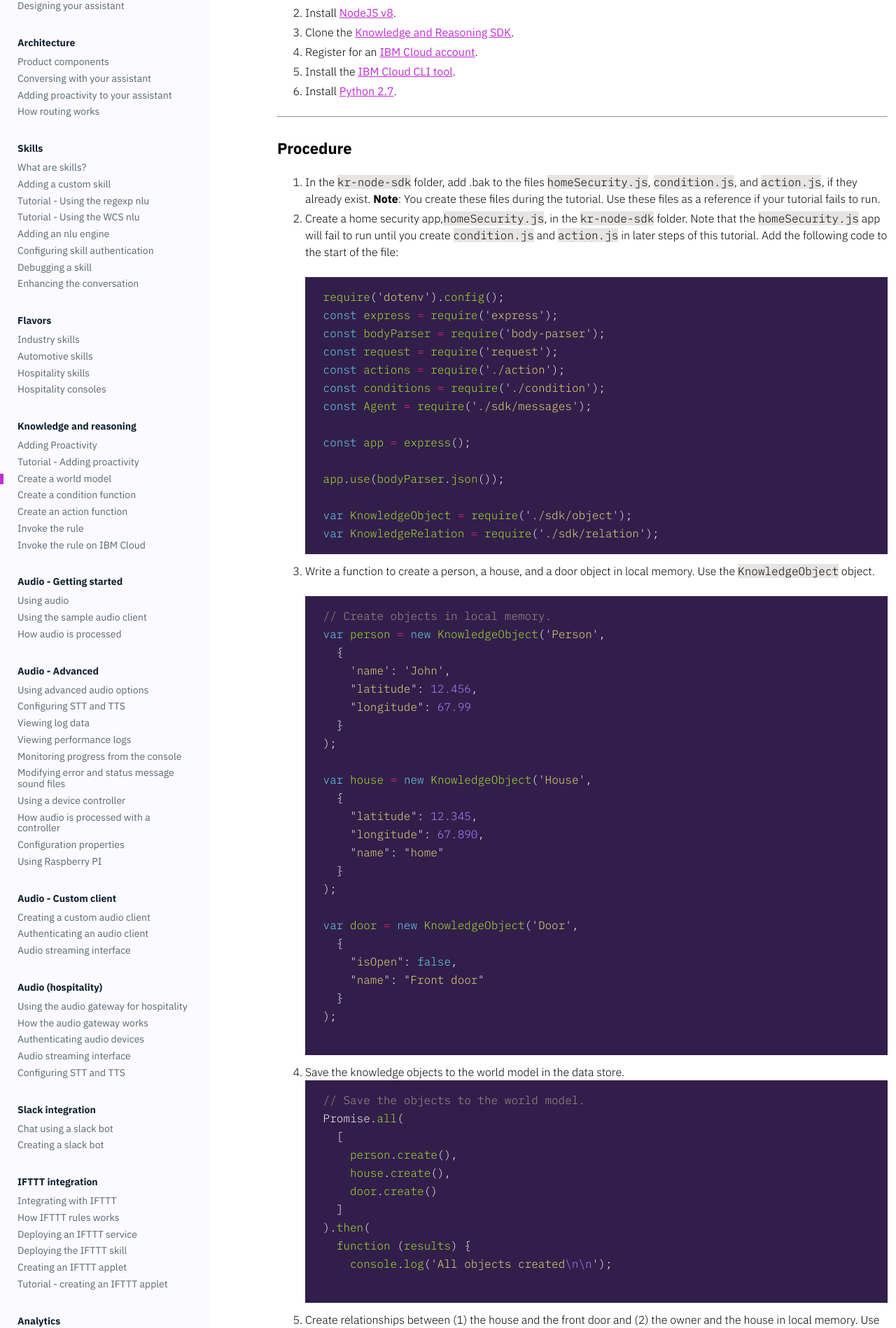
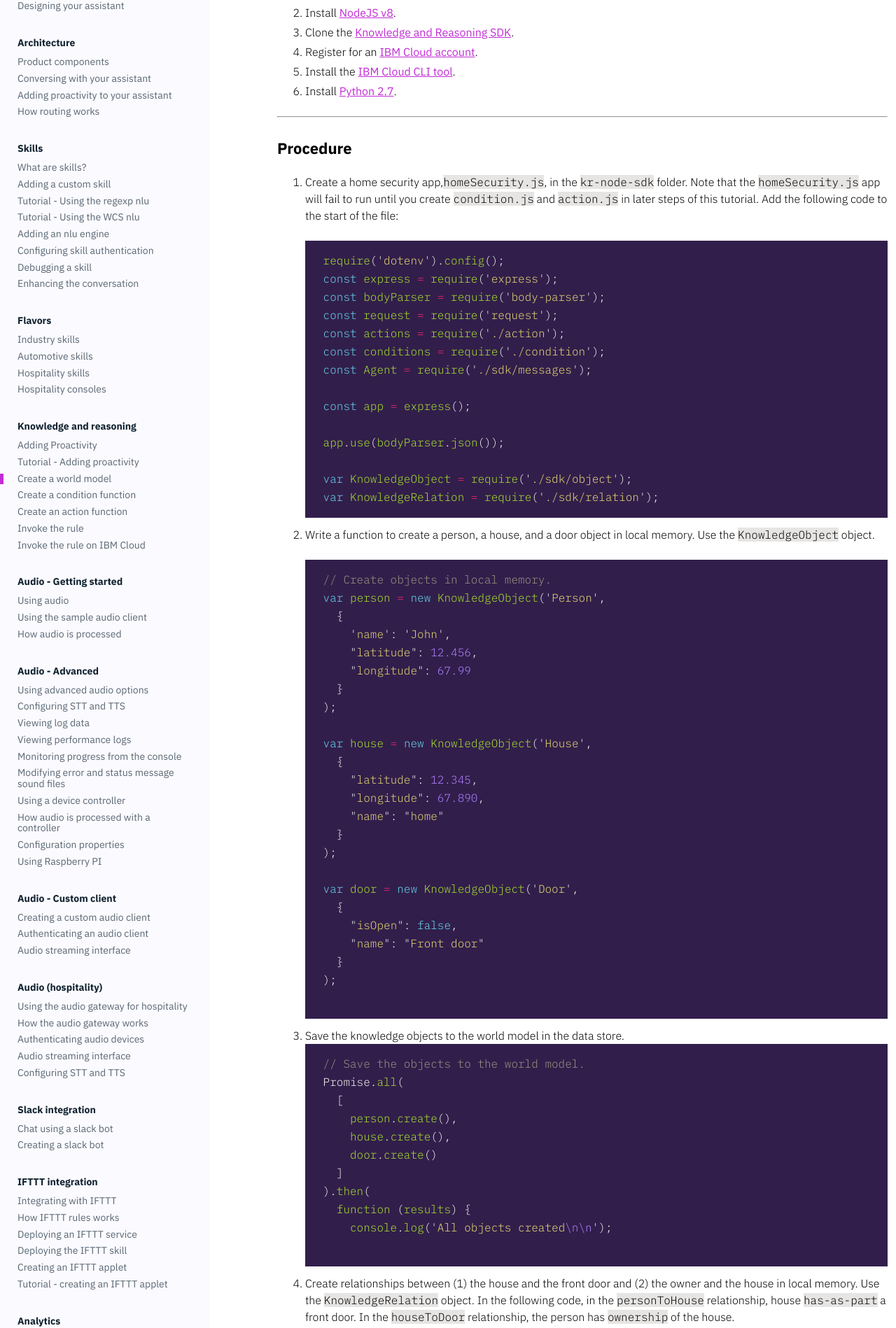
Before and after one commit to Watson-Personal-Assistant/developer, a Jekyll site: the page built from _content/knowledge/create-objects.md, in a window 1280 px wide. Shown: the part 352-2250 px from the top of the page at 70% size. Built offline with Jekyll 4.4.1, drawn with Linux system fonts in a browser that asks for light colours; some web fonts are replaced.

Commit message:
Remove reference to the sample files

````diff
--- a/_content/knowledge/create-objects.md
+++ b/_content/knowledge/create-objects.md
@@ -18,8 +18,7 @@
 ---
 ### Procedure
 
-1. In the `kr-node-sdk` folder, add .bak to the files `homeSecurity.js`, `condition.js`, and `action.js`, if they already exist.  **Note**: You create these files during the tutorial.  Use these files as a reference if your tutorial fails to run.
-2. Create a home security app,`homeSecurity.js`, in the `kr-node-sdk` folder.  Note that the `homeSecurity.js` app will fail to run until you create `condition.js` and `action.js` in later steps of this tutorial. Add the following code to the start of the file:
+1. Create a home security app,`homeSecurity.js`, in the `kr-node-sdk` folder.  Note that the `homeSecurity.js` app will fail to run until you create `condition.js` and `action.js` in later steps of this tutorial. Add the following code to the start of the file:
     ```javascript
     require('dotenv').config();
     const express = require('express');
````
